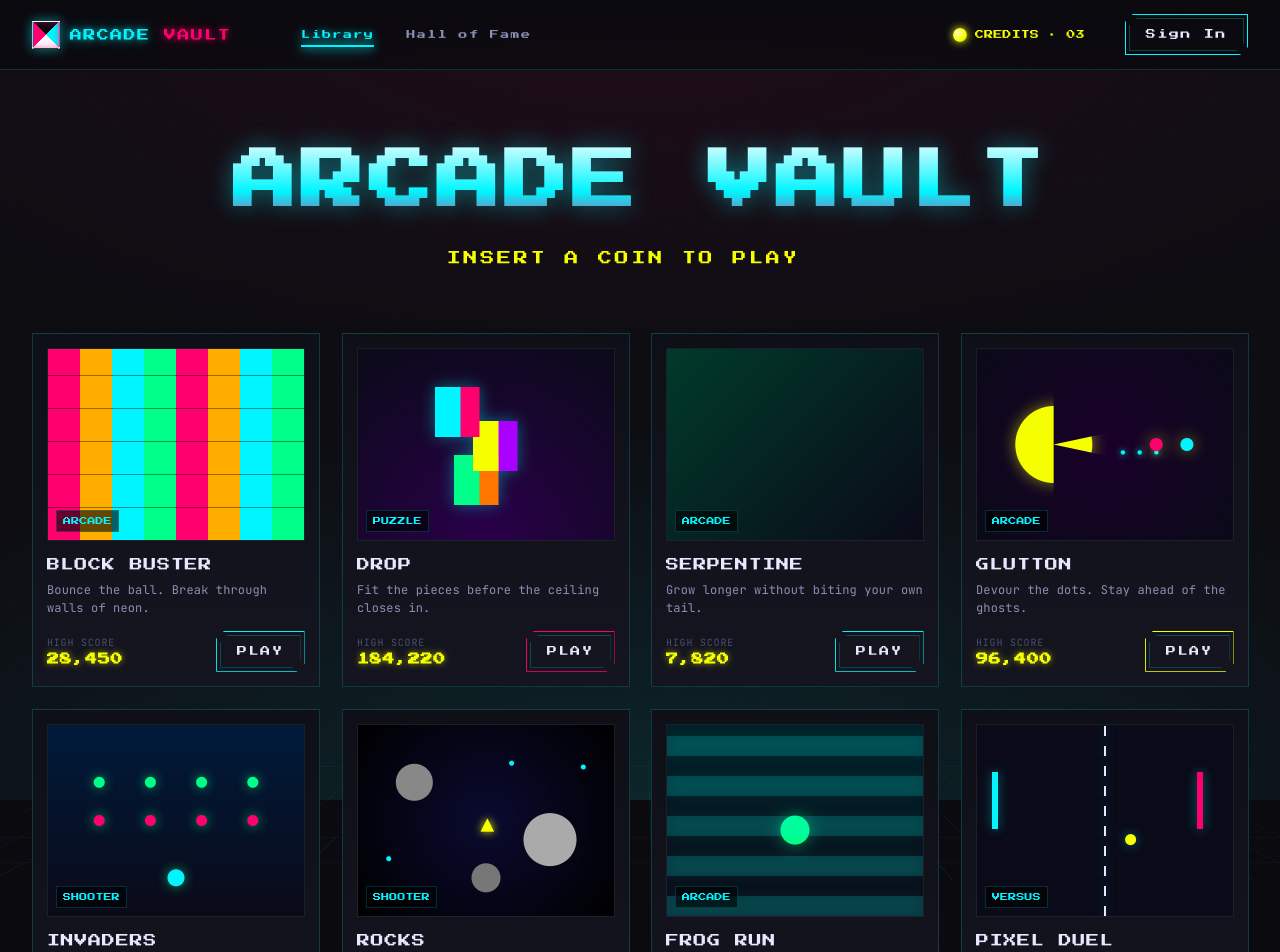
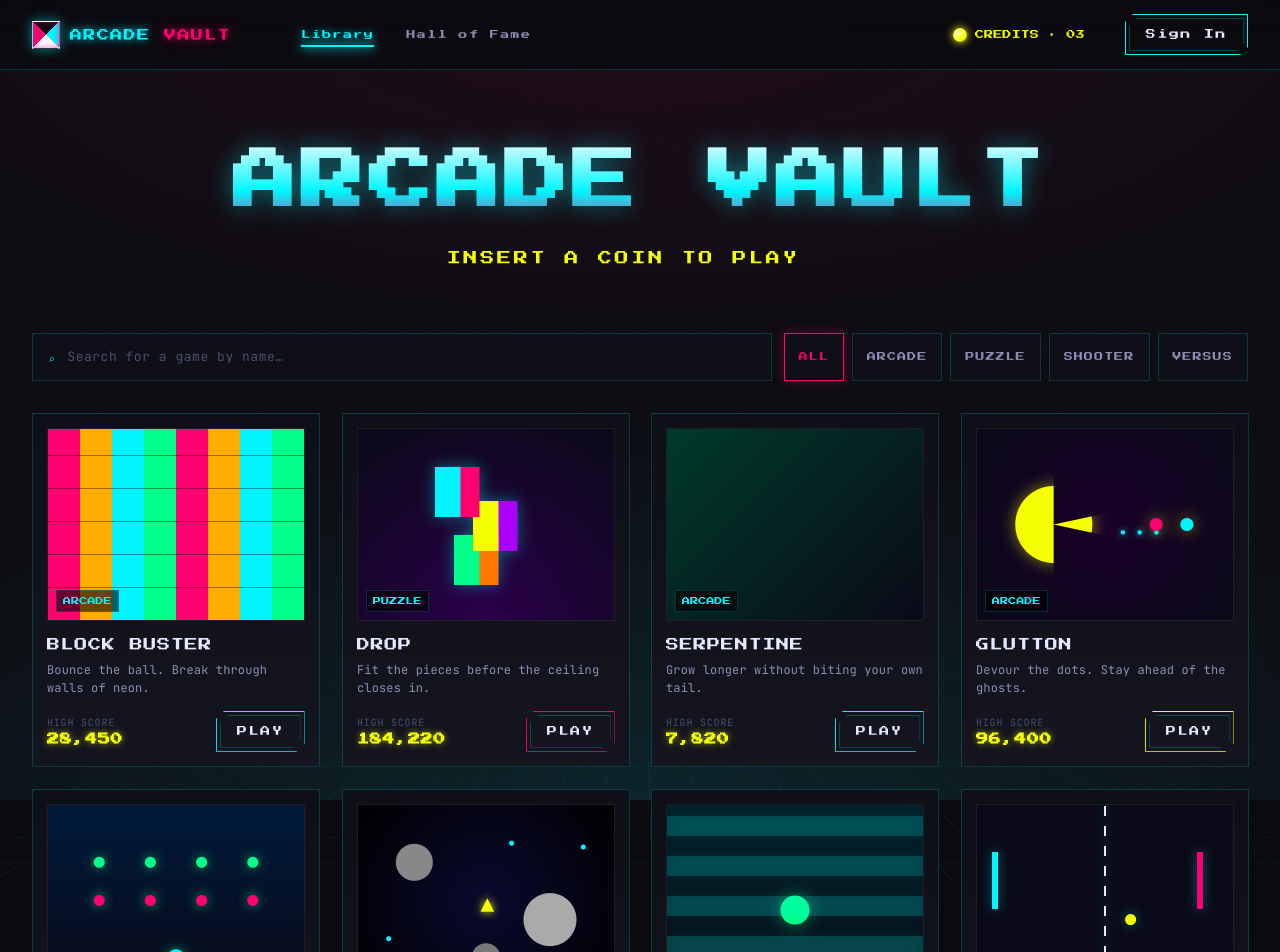
Before and after one commit to jganchozo/arcade-vault-alt, a Next.js app: page / in a window 1280 px wide. Shown: the top 952 px of the page. Built offline with nearby package versions, Linux system fonts and the light colour scheme.

Commit message:
step-ten: add combined library search filters and empty state

```diff
--- a/app/components/game-library.tsx
+++ b/app/components/game-library.tsx
@@ -1,15 +1,43 @@
-import { GAMES } from "../lib/catalog";
+"use client";
+
+import { useState } from "react";
+import { CATEGORIES, GAMES, type Category } from "../lib/catalog";
 import { GameCard } from "./game-card";
 
 export function GameLibrary() {
+  const [query, setQuery] = useState("");
+  const [category, setCategory] = useState<Category>("ALL");
+  const filtered = GAMES.filter((game) => (category === "ALL" || game.cat === category)
+    && game.title.toLowerCase().includes(query.trim().toLowerCase()));
   return (
     <div className="fade-in">
       <section className="av-hero" aria-labelledby="library-title">
         <h1 id="library-title" className="flicker">ARCADE VAULT</h1>
         <div className="sub">INSERT A COIN TO PLAY <span className="blink" aria-hidden="true">_</span></div>
       </section>
-      <div className="av-grid">
-        {GAMES.map((game) => <GameCard key={game.id} game={game} />)}
+      <div className="av-filters">
+        <div className="av-search">
+          <span className="ico" aria-hidden="true">⌕</span>
+          <label className="sr-only" htmlFor="game-search">Search games by name</label>
+          <input id="game-search" type="search" value={query} onChange={(event) => setQuery(event.target.value)}
+            placeholder="Search for a game by name…" aria-controls="game-grid" />
+        </div>
+        <div className="av-chips" role="group" aria-label="Game categories">
+          {CATEGORIES.map((item) => (
+            <button key={item} type="button" className={`chip${category === item ? " active" : ""}`}
+              aria-pressed={category === item} onClick={() => setCategory(item)}>{item}</button>
+          ))}
+        </div>
+      </div>
+      <p className="sr-only" role="status">{filtered.length} games found</p>
+      <div className="av-grid" id="game-grid">
+        {filtered.map((game) => <GameCard key={game.id} game={game} />)}
+        {filtered.length === 0 && (
+          <div className="empty-state">
+            <h2 className="pixel neon-magenta">NO RESULTS FOUND</h2>
+            <p>Try another search or category.</p>
+          </div>
+        )}
       </div>
     </div>
   );
--- a/app/globals.css
+++ b/app/globals.css
@@ -1046,6 +1046,9 @@ a { color: inherit; text-decoration: none; }
     letter-spacing: 0.16em;
   }
   .game-card-link { display: flex; flex-direction: column; gap: 14px; }
+  .empty-state { grid-column: 1 / -1; text-align: center; padding: 64px 20px; color: var(--ink-dim); }
+  .empty-state h2 { font-size: 14px; margin: 0 0 12px; }
+  .empty-state p { margin: 0; }
   .game-card-link::after { content: ""; position: absolute; inset: 0; }
   .card .title, .card .desc { margin: 0; font-weight: 400; }
   .card .row { margin-top: auto; }
```
